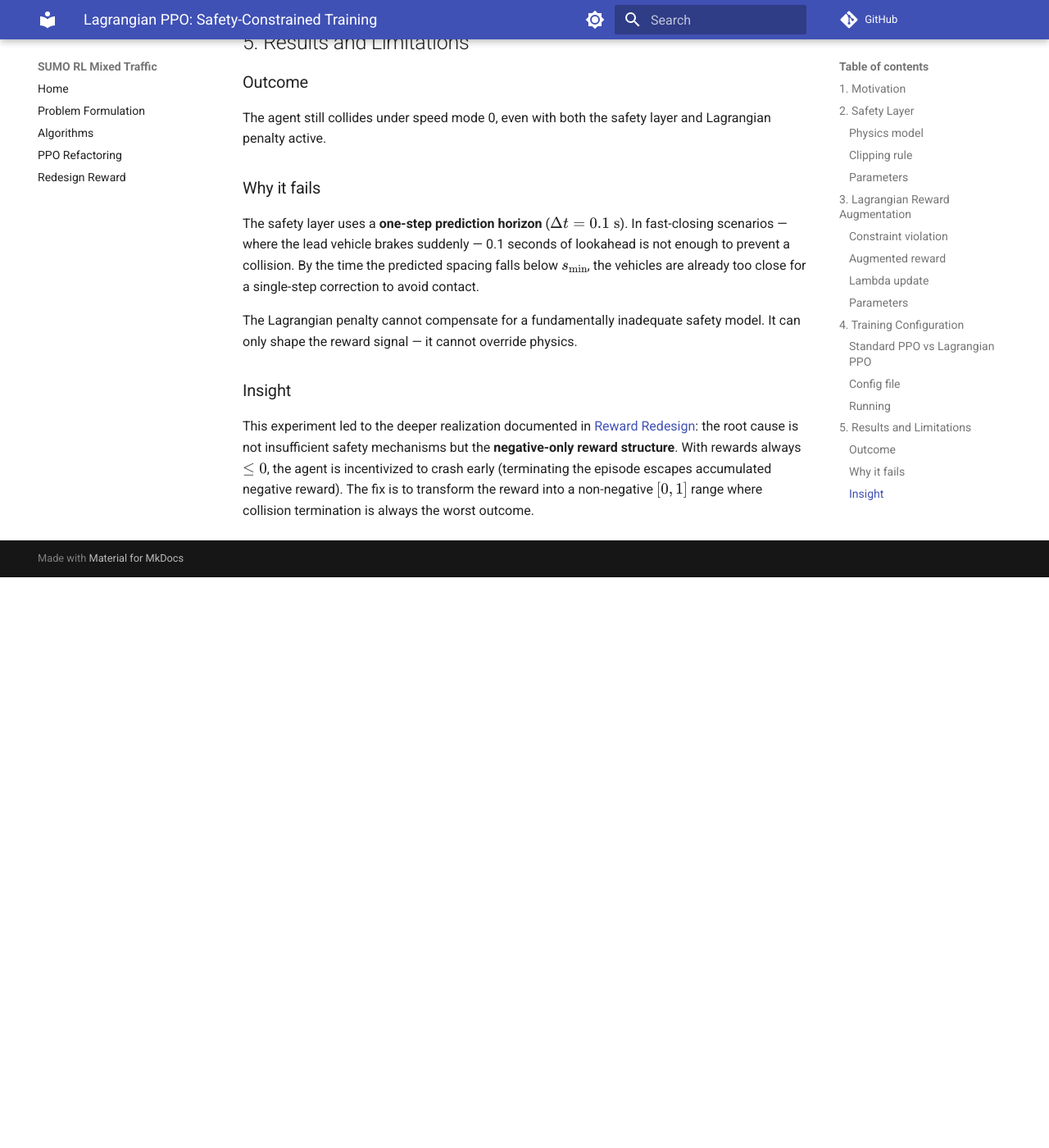
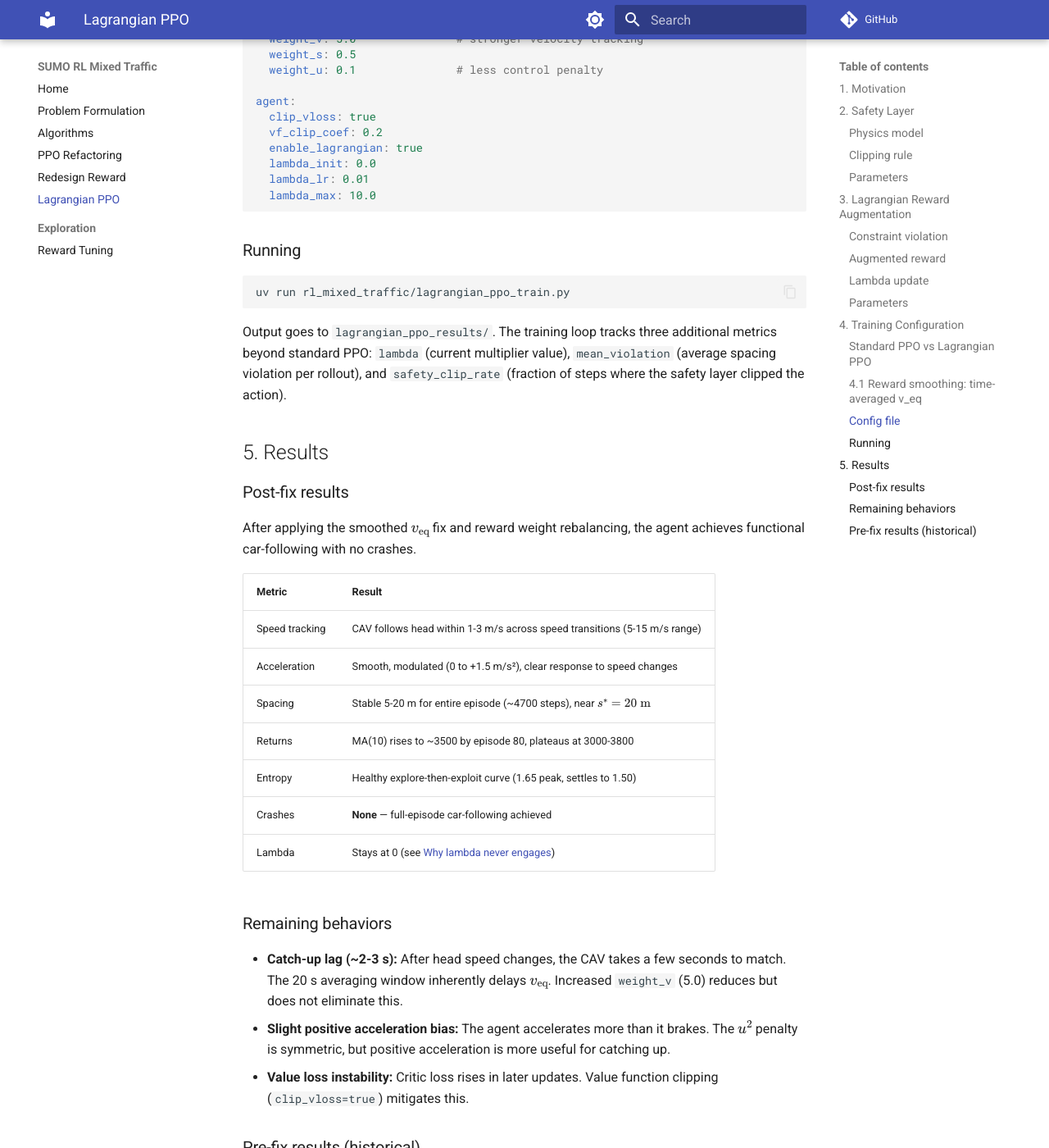
Before and after one commit to 7174Andy/sumo-rl-mixed-traffic, an MkDocs documentation site: the page built from docs/lagrangian-ppo.md, in a window 1280 px wide and 1400 px high, scrolled down 4232 px. Shown: the whole window at 82% size. Built offline with MkDocs 1.6.1 and Material for MkDocs 9.7.7, drawn with Linux system fonts in a browser that asks for light colours; comment, search, counter and statistics services are not loaded; before the commit the page ends 4936 px from its top, so only the background shows below that; some of the changed text lies outside the part shown.

Commit message:
update docs

````diff
--- /dev/null
+++ b/docs/exploration/lagrangian_ppo_reward_tuning.md
@@ -0,0 +1,199 @@
+# Lagrangian PPO Reward Tuning — Exploration Log
+
+!!! note "Related documentation"
+    - [Lagrangian PPO](../lagrangian-ppo.md) — main design doc with architecture, config tables, and results summary
+    - [Reward Redesign](../reward-redesign.md) — the non-negative reward transformation that resolved the crash-to-escape problem
+
+## 1. Overview
+
+**Goal:** Train a Lagrangian PPO agent for safe car-following on a ring road.
+
+**Setup:**
+- 4 vehicles: 1 head vehicle (`car0`) + 1 CAV agent (`car1`) + 2 HDVs
+- Head vehicle changes speed randomly every 15s (range 5–20 m/s)
+- Reward: DeeP-LCC cost-based (velocity error + spacing error + control penalty)
+- Key config flags: `disable_sumo_safety=True`, `enable_safety_layer=True`
+
+**Reward function** (`ring_env.py:645`, `compute_lcc_reward`):
+
+```
+J = weight_v * sum((v_i - v_eq)^2)     # all vehicles except head
+  + weight_s * clip(gap - s_star, ±20)^2  # CAV only
+  + weight_u * accel^2                     # CAV only
+
+reward = max(J_max - J, 0) / J_max    ∈ [0, 1]
+```
+
+Default weights: `weight_v=1`, `weight_s=0.5`, `weight_u=0.2`, `s_star=20m`.
+
+---
+
+## 2. Round 1 — Standard PPO Baseline (Pre-Fix)
+
+**Config:** `ppo_train.yaml`, `disable_sumo_safety=False` (SUMO Krauss safety model active)
+
+**Observations from evaluation plots:**
+- Speed tracking looks reasonable — CAV appears to follow head vehicle transitions
+- Acceleration is constant at +2.0 m/s² with no modulation
+- Returns: negative (−30k → −5k range), trained with old `compute_reward()`
+- Spacing: 5–15m range, crash at step ~4300
+
+**Root cause:** SUMO's Krauss car-following model performs the actual safe following. The agent simply outputs "accelerate" every step, and Krauss overrides it to prevent collisions. The agent learned to free-ride on SUMO's built-in safety rather than developing its own policy.
+
+**Verdict:** Not real learning — the agent exploits SUMO's safety guarantees.
+
+---
+
+## 3. Round 1 — Lagrangian PPO (Pre-Fix)
+
+**Config:** `lagrangian_ppo_train.yaml`, `disable_sumo_safety=True`
+
+With SUMO safety disabled, the agent must learn car-following from scratch.
+
+**Observations:**
+| Metric | Behavior |
+|--------|----------|
+| Speed tracking | Poor — CAV lags 2–5 m/s behind head, stalls to ~1 m/s |
+| Spacing | Oscillates 0–200m, spike to 960m |
+| Acceleration | Near-zero — agent learned "do nothing" |
+| Returns | 500–4000, no convergence over 450 episodes |
+| Entropy | Increasing (1.45 → 1.8) — policy randomizing |
+| Value loss | Increasing — critic getting worse |
+| Lambda | Flat at ~0 |
+
+**Root cause — Reward whiplash from instantaneous v_eq:**
+
+Before the fix, `v_eq` was computed directly from the head vehicle's current speed. When the head vehicle jumps (e.g., 15 → 7 m/s), `v_eq` changes instantly, creating:
+
+1. **Velocity error spikes:** Every vehicle is suddenly "wrong" relative to the new target
+2. **Moving goalpost:** `s_star` was also dynamic (OVM-based), shifting with `v_eq`
+3. **Noisy reward signal:** Large reward swings at every head speed change prevent gradient convergence
+4. **Agent gives up:** The policy converges to near-zero acceleration (safest strategy when reward is unpredictable)
+
+The entropy increase confirms this — the policy is randomizing rather than exploiting, a hallmark of a reward signal that doesn't carry learnable structure.
+
+---
+
+## 4. Fix Applied — Smoothed v_eq + Fixed s_star
+
+**Reference:** DeeP-LCC paper (arXiv 2203.10639), Section VI.
+
+### Changes to `rl_mixed_traffic/env/ring_env.py`
+
+**1. Head speed buffer** (line 151–153):
+```python
+_v_eq_window = int(round(20.0 / self.step_length))  # 200 steps at dt=0.1s
+self._head_speed_buffer: deque[float] = deque(maxlen=_v_eq_window)
+```
+
+**2. v_eq property** (line 178–183):
+```python
+@property
+def v_eq(self) -> float:
+    """Time-averaged equilibrium velocity from head vehicle speed buffer."""
+    if len(self._head_speed_buffer) > 0:
+        return float(np.mean(self._head_speed_buffer))
+    return self.v_star
+```
+
+**3. Buffer recording** — head speed appended after each `simulationStep()` call in both `_step_single` (line 512) and `_step_multi` (line 564):
+```python
+self._head_speed_buffer.append(traci.vehicle.getSpeed(self.head_id))
+```
+
+**4. Reward functions updated** — both `compute_lcc_reward()` (line 661) and `compute_multi_agent_lcc_reward()` (line 699) now use:
+- `self.v_eq` (20s time-averaged) instead of instantaneous head speed
+- `self.s_star` (fixed 20m) instead of dynamic OVM-based s_star
+
+**Why this works:**
+- The 20s averaging window smooths over head speed changes (which occur every 15s)
+- v_eq transitions gradually, giving the agent a learnable signal
+- Fixed s_star eliminates the moving-goalpost problem
+- J_max normalization remains valid (worst-case bounds unchanged)
+
+---
+
+## 5. Round 2 — Lagrangian PPO (Post-Fix)
+
+**Config:** Same `lagrangian_ppo_train.yaml`, retrained for 800k steps.
+
+### Results
+
+| Metric | Behavior |
+|--------|----------|
+| Speed tracking | **Good** — CAV follows head within 1–3 m/s across all speed transitions (5–15 m/s range) |
+| Acceleration | **Smooth, modulated** — range 0 to +1.5 m/s², clear response to speed changes |
+| Spacing | **Stable 5–20m** for entire episode (~4700 steps), near s_star=20m |
+| Returns | MA(10) rises to ~3500 by episode 80, plateaus at 3000–3800 |
+| Entropy | Rose to 1.65, then declined to 1.50 (healthy explore → exploit curve) |
+| Lambda | Still flat at 0 (see Section 6) |
+| Value loss | Concerning rise in later updates (critic struggling) |
+| Crashes | **None** — full-episode car-following achieved |
+
+### Remaining behaviors
+
+- **Catching-up lag (~2–3s):** After head speed changes, the CAV takes a few seconds to match. This is partly by design — the 20s averaging window inherently delays v_eq, and the reward doesn't explicitly penalize transient tracking error.
+- **Slight positive acceleration bias:** The agent tends to accelerate more than brake. Likely because the DeeP-LCC cost penalizes control input symmetrically (`u^2`), but positive acceleration is more useful for catching up.
+- **End-of-episode spacing spike:** Normal — the head vehicle exits the simulation before the episode ends, causing the gap measurement to jump.
+
+---
+
+## 6. Why the Lagrangian Multiplier Never Engages
+
+The Lagrangian dual update (`lagrangian_ppo_train.py:224–228`):
+
+```python
+lambda_val += lambda_lr * (mean_violation - violation_tolerance)
+```
+
+With actual values from training:
+```
+lambda += 0.01 * (0.03 - 0.1) = -0.0007 → clipped to 0
+```
+
+Lambda can only grow when `mean_violation > violation_tolerance` (0.1m per config). But the safety layer clips unsafe accelerations **before** they reach SUMO, keeping violations at 0.02–0.04m — well below the tolerance.
+
+**The safety layer and Lagrangian work against each other:**
+
+1. Safety layer prevents violations (hard constraint at execution time)
+2. Violations stay near zero → lambda stays at zero
+3. Lagrangian penalty = `0 * violation = 0` → no safety learning signal
+4. The policy learns car-following purely from the DeeP-LCC reward, with no learned safety behavior
+
+**Possible fixes (not yet applied):**
+
+| Approach | Trade-off |
+|----------|-----------|
+| Lower `violation_tolerance` (e.g., 0.01) | Lambda engages even with small violations; may over-penalize |
+| Use safety layer clip rate as constraint signal | Penalizes the policy for *attempting* unsafe actions, not just outcomes |
+| Disable safety layer, rely solely on Lagrangian | Riskier during training — real collisions possible |
+| Keep current setup (safety layer + DeeP-LCC) | Simplest; safety is guaranteed by the layer, not learned |
+
+---
+
+## 7. Current Status and Next Steps
+
+### What's working
+- Smoothed v_eq fix resolved the convergence problem
+- Agent achieves functional car-following with no crashes
+- Acceleration is modulated and responsive (not constant or zero)
+- Spacing stays in a reasonable range near the 20m target
+
+### Potential improvements (not yet applied)
+- **Weight rebalancing:** Increase `weight_v` (1 → 5) and decrease `weight_u` (0.2 → 0.1) to reduce catch-up lag and let the agent use more aggressive acceleration
+- **Longer training:** Returns may still be improving at 800k steps
+- **Value loss instability:** Critic loss rises in later updates — may need learning rate decay or separate critic LR
+- **Lagrangian engagement:** Decide whether to tune the Lagrangian mechanism or accept the safety-layer-only approach
+
+### Key files modified
+| File | Change |
+|------|--------|
+| `rl_mixed_traffic/env/ring_env.py` | Added `_head_speed_buffer`, `v_eq` property, smoothed reward |
+| `rl_mixed_traffic/conf/lagrangian_ppo_train.yaml` | Training config for Lagrangian PPO |
+| `rl_mixed_traffic/conf/ppo_train.yaml` | Training config for standard PPO baseline |
+| `rl_mixed_traffic/lagrangian_ppo_train.py` | Lagrangian dual update loop |
+
+### Related documentation
+
+- [Lagrangian PPO design doc](../lagrangian-ppo.md) — architecture overview, updated config tables, and results summary
+- [Reward Redesign](../reward-redesign.md) — the non-negative reward transformation
--- a/docs/lagrangian-ppo.md
+++ b/docs/lagrangian-ppo.md
@@ -99,30 +99,45 @@ where $\bar{c}$ is the mean violation over the rollout. Lambda starts at 0 and g
 
 | Setting | Standard PPO | Lagrangian PPO |
 | ------- | ------------ | -------------- |
-| Total steps | 800,000 | 600,000 |
-| Rollout steps | 2,048 | 2,048 |
-| Learning rate | 1e-4 | 3e-4 |
-| Clip epsilon | 0.15 | 0.2 |
-| PPO epochs | 6 | 10 |
+| Total steps | 800,000 | 1,500,000 |
+| Rollout steps | 4,096 | 4,096 |
+| Learning rate | 3e-4 | 3e-4 |
+| Clip epsilon | 0.15 | 0.15 |
+| PPO epochs | 6 | 6 |
+| Value function clipping | No | Yes (`vf_clip_coef=0.2`) |
 | SUMO speed mode | 95 (safety on) | 0 (safety off) |
 | Safety layer | No | Yes |
 | Lagrangian penalty | No | Yes |
+| `weight_v` / `weight_s` / `weight_u` | 1.0 / 0.5 / 0.2 | 5.0 / 0.5 / 0.1 |
 
-The Lagrangian variant uses a higher learning rate and more PPO epochs per update to compensate for the harder optimization landscape when SUMO safety is disabled.
+The Lagrangian variant uses stronger velocity tracking (`weight_v=5`) and lower control penalty (`weight_u=0.1`) to reduce catch-up lag when the head vehicle changes speed. Value function clipping stabilizes the critic during longer training runs.
+
+### 4.1 Reward smoothing: time-averaged v_eq
+
+The DeeP-LCC reward penalizes velocity deviation from an equilibrium speed $v_\text{eq}$. Initially, $v_\text{eq}$ was the head vehicle's instantaneous speed — but the head changes speed every 15 seconds, causing sudden reward spikes that prevented convergence.
+
+The fix: $v_\text{eq}$ is now a **20-second rolling average** of the head vehicle's speed. This smooths over speed transitions and gives the agent a learnable, gradually shifting target. The desired spacing $s^*$ is fixed at 20 m (no longer dynamic).
+
+See the [Exploration Log, Section 4](exploration/lagrangian_ppo_reward_tuning.md#4-fix-applied--smoothed-v_eq--fixed-s_star) for implementation details and before/after comparisons.
 
 ### Config file
 
 Source: `rl_mixed_traffic/conf/lagrangian_ppo_train.yaml`
 
-Key environment flags that differ from standard PPO:
+Key environment and agent flags that differ from standard PPO:
 
 ```yaml
 env:
   enable_safety_layer: true
   disable_sumo_safety: true
   spacing_min: 5.0
+  weight_v: 5.0               # stronger velocity tracking
+  weight_s: 0.5
+  weight_u: 0.1               # less control penalty
 
 agent:
+  clip_vloss: true
+  vf_clip_coef: 0.2
   enable_lagrangian: true
   lambda_init: 0.0
   lambda_lr: 0.01
@@ -137,18 +152,30 @@ uv run rl_mixed_traffic/lagrangian_ppo_train.py
 
 Output goes to `lagrangian_ppo_results/`. The training loop tracks three additional metrics beyond standard PPO: `lambda` (current multiplier value), `mean_violation` (average spacing violation per rollout), and `safety_clip_rate` (fraction of steps where the safety layer clipped the action).
 
-## 5. Results and Limitations
+## 5. Results
 
-### Outcome
+### Post-fix results
 
-The agent still collides under speed mode 0, even with both the safety layer and Lagrangian penalty active.
+After applying the smoothed $v_\text{eq}$ fix and reward weight rebalancing, the agent achieves functional car-following with no crashes.
 
-### Why it fails
+| Metric | Result |
+| ------ | ------ |
+| Speed tracking | CAV follows head within 1-3 m/s across speed transitions (5-15 m/s range) |
+| Acceleration | Smooth, modulated (0 to +1.5 m/s²), clear response to speed changes |
+| Spacing | Stable 5-20 m for entire episode (~4700 steps), near $s^* = 20\;\text{m}$ |
+| Returns | MA(10) rises to ~3500 by episode 80, plateaus at 3000-3800 |
+| Entropy | Healthy explore-then-exploit curve (1.65 peak, settles to 1.50) |
+| Crashes | **None** — full-episode car-following achieved |
+| Lambda | Stays at 0 (see [Why lambda never engages](exploration/lagrangian_ppo_reward_tuning.md#6-why-the-lagrangian-multiplier-never-engages)) |
 
-The safety layer uses a **one-step prediction horizon** ($\Delta t = 0.1\;\text{s}$). In fast-closing scenarios — where the lead vehicle brakes suddenly — 0.1 seconds of lookahead is not enough to prevent a collision. By the time the predicted spacing falls below $s_\text{min}$, the vehicles are already too close for a single-step correction to avoid contact.
+### Remaining behaviors
 
-The Lagrangian penalty cannot compensate for a fundamentally inadequate safety model. It can only shape the reward signal — it cannot override physics.
+- **Catch-up lag (~2-3 s):** After head speed changes, the CAV takes a few seconds to match. The 20 s averaging window inherently delays $v_\text{eq}$. Increased `weight_v` (5.0) reduces but does not eliminate this.
+- **Slight positive acceleration bias:** The agent accelerates more than it brakes. The $u^2$ penalty is symmetric, but positive acceleration is more useful for catching up.
+- **Value loss instability:** Critic loss rises in later updates. Value function clipping (`clip_vloss=true`) mitigates this.
 
-### Insight
+### Pre-fix results (historical)
 
-This experiment led to the deeper realization documented in [Reward Redesign](reward-redesign.md): the root cause is not insufficient safety mechanisms but the **negative-only reward structure**. With rewards always $\leq 0$, the agent is incentivized to crash early (terminating the episode escapes accumulated negative reward). The fix is to transform the reward into a non-negative $[0, 1]$ range where collision termination is always the worst outcome.
+Before the smoothed $v_\text{eq}$ fix, the agent collided under speed mode 0. The root cause was the **negative-only reward structure** combined with instantaneous $v_\text{eq}$ causing reward whiplash. With rewards always $\leq 0$, the agent was incentivized to crash early (terminating the episode escapes accumulated negative reward).
+
+This insight led to the reward redesign documented in [Reward Redesign](reward-redesign.md) and detailed in the [Exploration Log](exploration/lagrangian_ppo_reward_tuning.md).
--- a/mkdocs.yml
+++ b/mkdocs.yml
@@ -23,6 +23,7 @@ theme:
     - content.code.copy
 
 markdown_extensions:
+  - tables
   - admonition
   - pymdownx.highlight
   - pymdownx.superfences
@@ -40,3 +41,6 @@ nav:
   - Algorithms: algorithms.md
   - PPO Refactoring: ppo-refactor.md
   - Redesign Reward: reward-redesign.md
+  - Lagrangian PPO: lagrangian-ppo.md
+  - Exploration:
+    - Reward Tuning: exploration/lagrangian_ppo_reward_tuning.md
````
Also changed, not shown: docs/index.md (+25 -0 lines).
